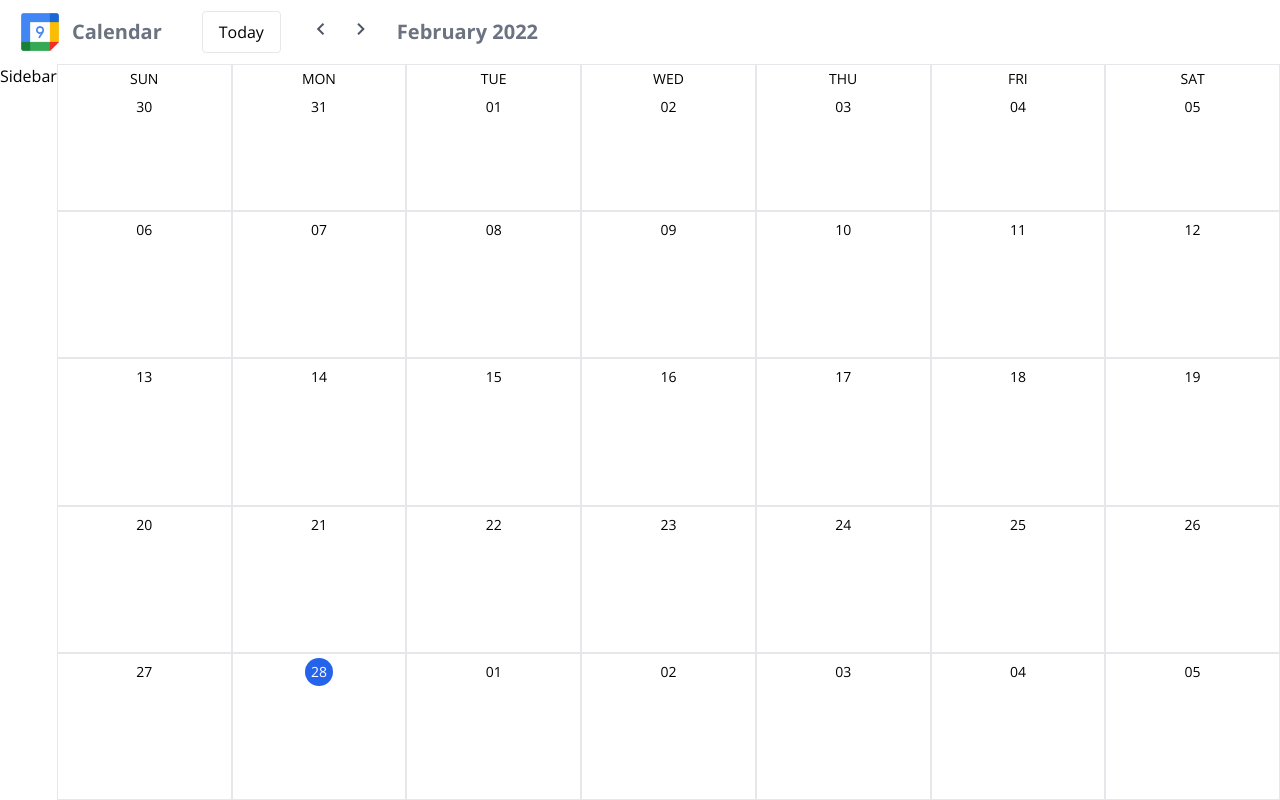
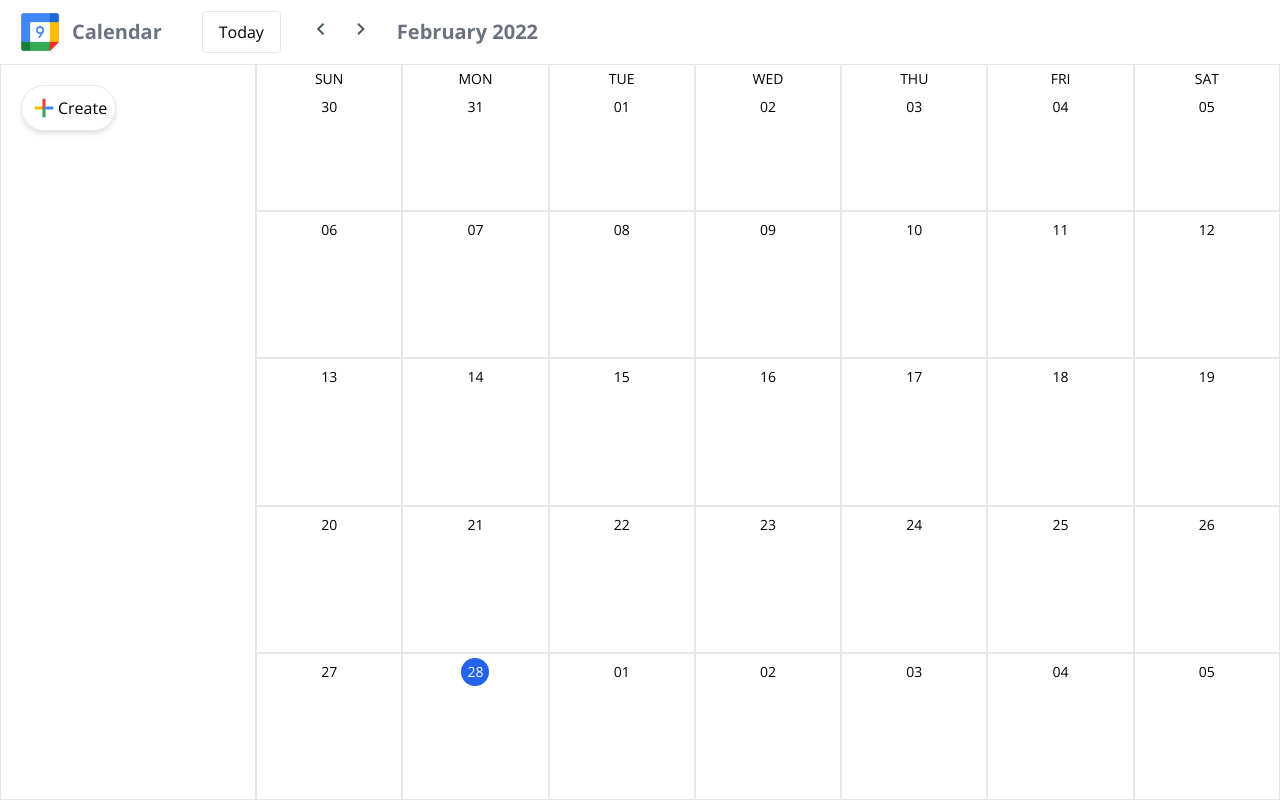
Before and after one commit to Zyar3k/clone_google_calendar, a React (Create React App) app: page / in a window 1280 px wide. Built offline with nearby package versions, Linux system fonts and the light colour scheme.

Commit message:
Add sidebar

```diff
--- a/src/components/CalendarHeader.js
+++ b/src/components/CalendarHeader.js
@@ -14,11 +14,17 @@
     setMonthIndex(monthIndex + 1);
   }
 
+  function handleReset() {
+    setMonthIndex(dayjs().month());
+  }
+
   return (
     <header className="px-4 py-2 flex items-center">
       <img src={logo} alt="calendar" className="mr-2 w-12 h-12" />
       <h1 className="mr-10 text-xl text-gray-500 font-bold">Calendar</h1>
-      <button className="border rounded py-2 px-4 mr-5">Today</button>
+      <button onClick={handleReset} className="border rounded py-2 px-4 mr-5">
+        Today
+      </button>
       <button onClick={handlePrevMonth}>
         <span className="material-icons-outlined cursor-pointer text-gray-600 mx-2">
           chevron_left
--- /dev/null
+++ b/src/components/CreateEventButton.js
@@ -0,0 +1,13 @@
+import React from "react";
+import plusImg from "../assets/plus.svg";
+
+const CreateEventButton = () => {
+  return (
+    <button className="border p-2 rounded-full flex items-center shadow-md hover:shadow-2xl">
+      <img src={plusImg} alt="plus_icon" className="w-7 h-7" />
+      <span className="pl-3pr-7">Create</span>
+    </button>
+  );
+};
+
+export default CreateEventButton;
--- a/src/components/Sidebar.js
+++ b/src/components/Sidebar.js
@@ -1,9 +1,12 @@
-import React from 'react'
+import React from "react";
+import CreateEventButton from "./CreateEventButton";
 
 const Sidebar = () => {
   return (
-    <div>Sidebar</div>
-  )
-}
+    <aside className="border p-5 w-64">
+      <CreateEventButton />
+    </aside>
+  );
+};
 
-export default Sidebar
+export default Sidebar;
```
